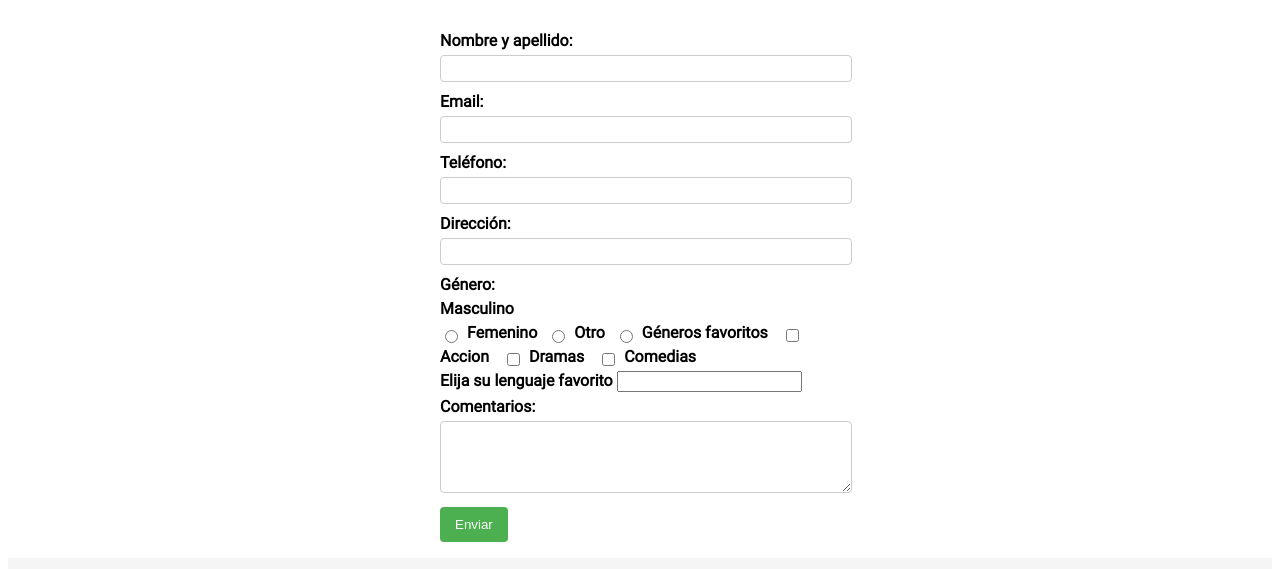
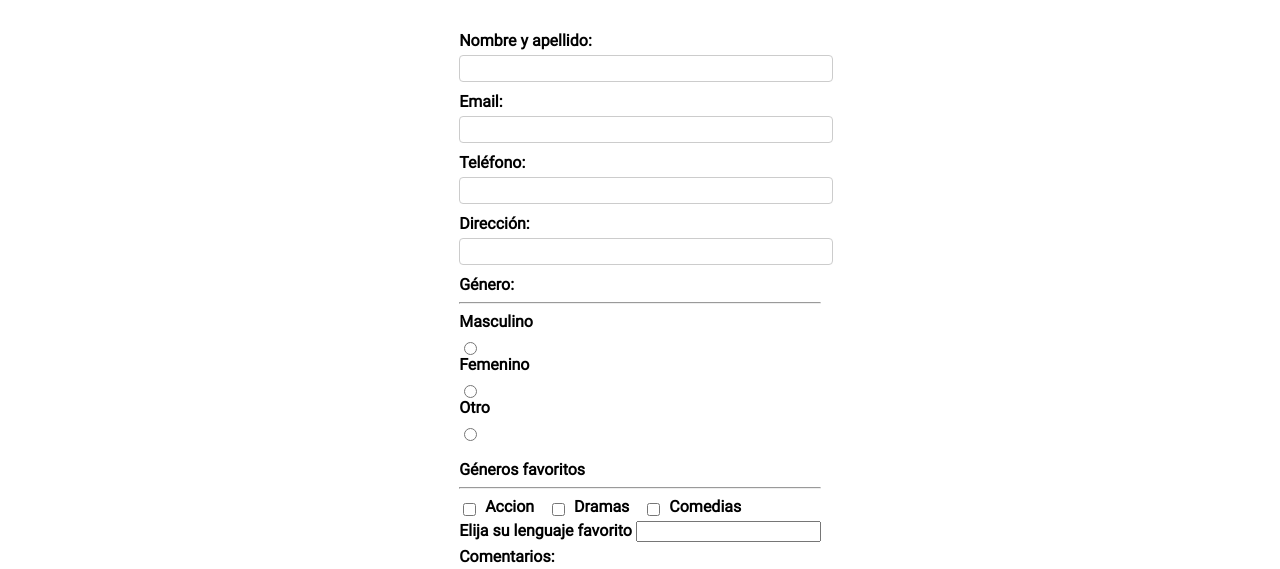
Before and after one commit to MezeLaw/TLMTB-PrimerParcial, a plain HTML site: page encuesta.html in a window 1280 px wide. Shown: the part 197-766 px from the top of the page. Drawn offline with Linux system fonts and the light colour scheme.

Commit message:
fix: fix form

```diff
--- a/css/encuesta-css.css
+++ b/css/encuesta-css.css
@@ -36,7 +36,7 @@ form {
   input[type="text"],
   input[type="email"],
   input[type="tel"],
-  textarea, datalist {
+  textarea {
     width: 100%;
     padding: 5px;
     margin-bottom: 10px;
@@ -49,12 +49,6 @@ form {
     display: inline-block;
     vertical-align: middle;
     margin-right: 5px;
-  }
-
-  input[type="radio"] + label {
-    display: inline-block;
-    vertical-align: middle;
-    margin-right: 10px;
   }
 
   input[type="checkbox"] + label {
--- a/encuesta.html
+++ b/encuesta.html
@@ -47,16 +47,17 @@
 
                         <label for="direccion">Dirección:</label>
                         <input type="text" id="direccion" name="direccion" required>
+                        <br>
+                        <label>Género:</label>
+                        <hr>
+                        <label for="masculino">Masculino</label><input type="radio" id="masculino" name="genero" value="masculino">
+                        <label for="femenino">Femenino</label><input type="radio" id="femenino" name="genero" value="femenino">
+                        <label for="otre">Otro</label><input type="radio" id="otre" name="genero" value="otro">
 
-                        <label>Género:</label>
-
-                        <label for="genero1">Masculino</label><input type="radio" id="genero1" name="genero" value="masculino">
-
-                        <label for="genero2">Femenino</label><input type="radio" id="genero2" name="genero" value="femenino">
-                        <label for="genero3">Otro</label><input type="radio" id="genero3" name="genero" value="otro">
-
-
+                        <br>
+                        <br>
                         <label>Géneros favoritos</label>
+                        <hr>
                         <input type="checkbox" id="accion" name="accion" value="Accion">
                         <label for="accion">Accion</label>
                         <input type="checkbox" id="drama" name="drama" value="Drama">
```
